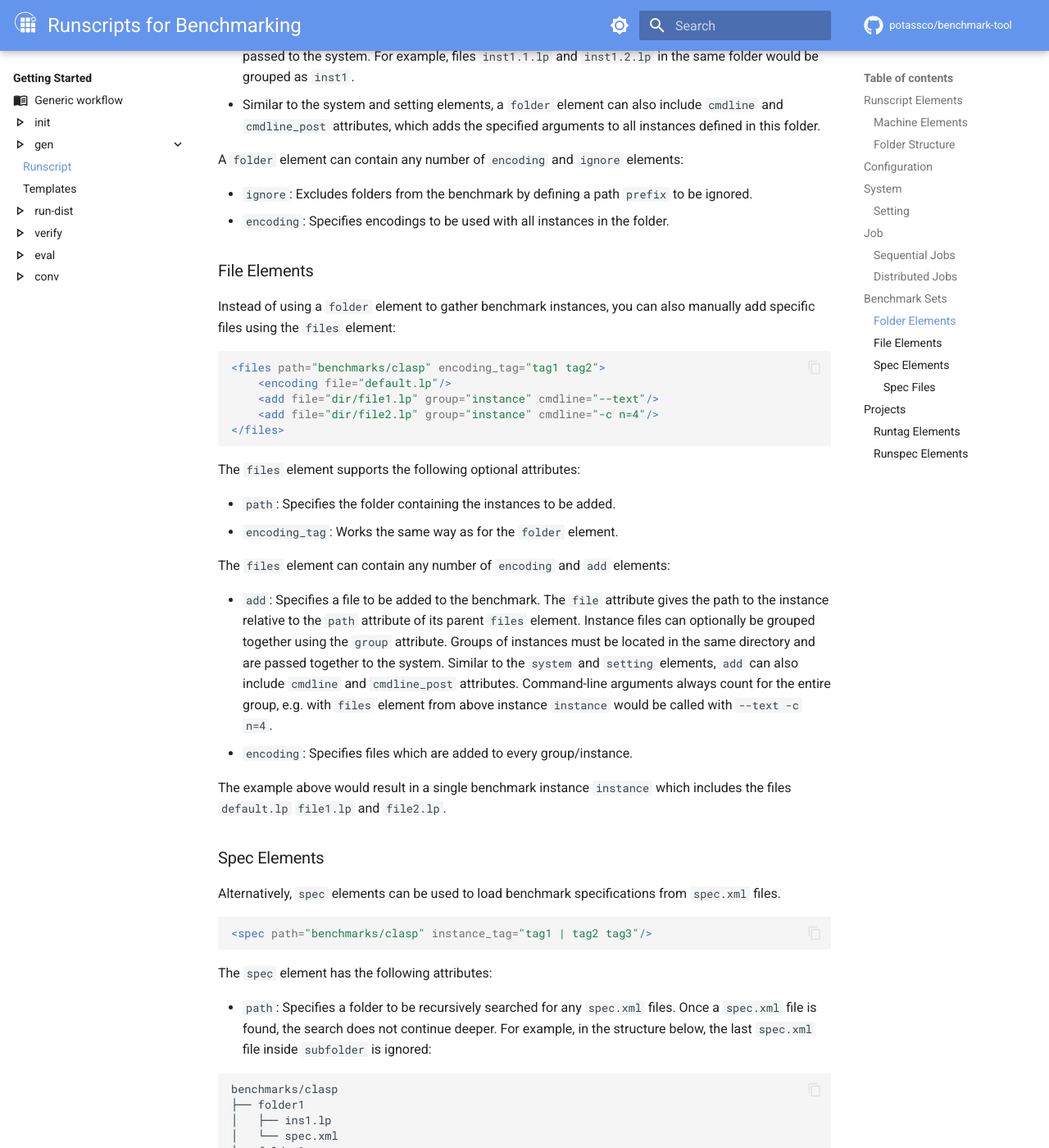
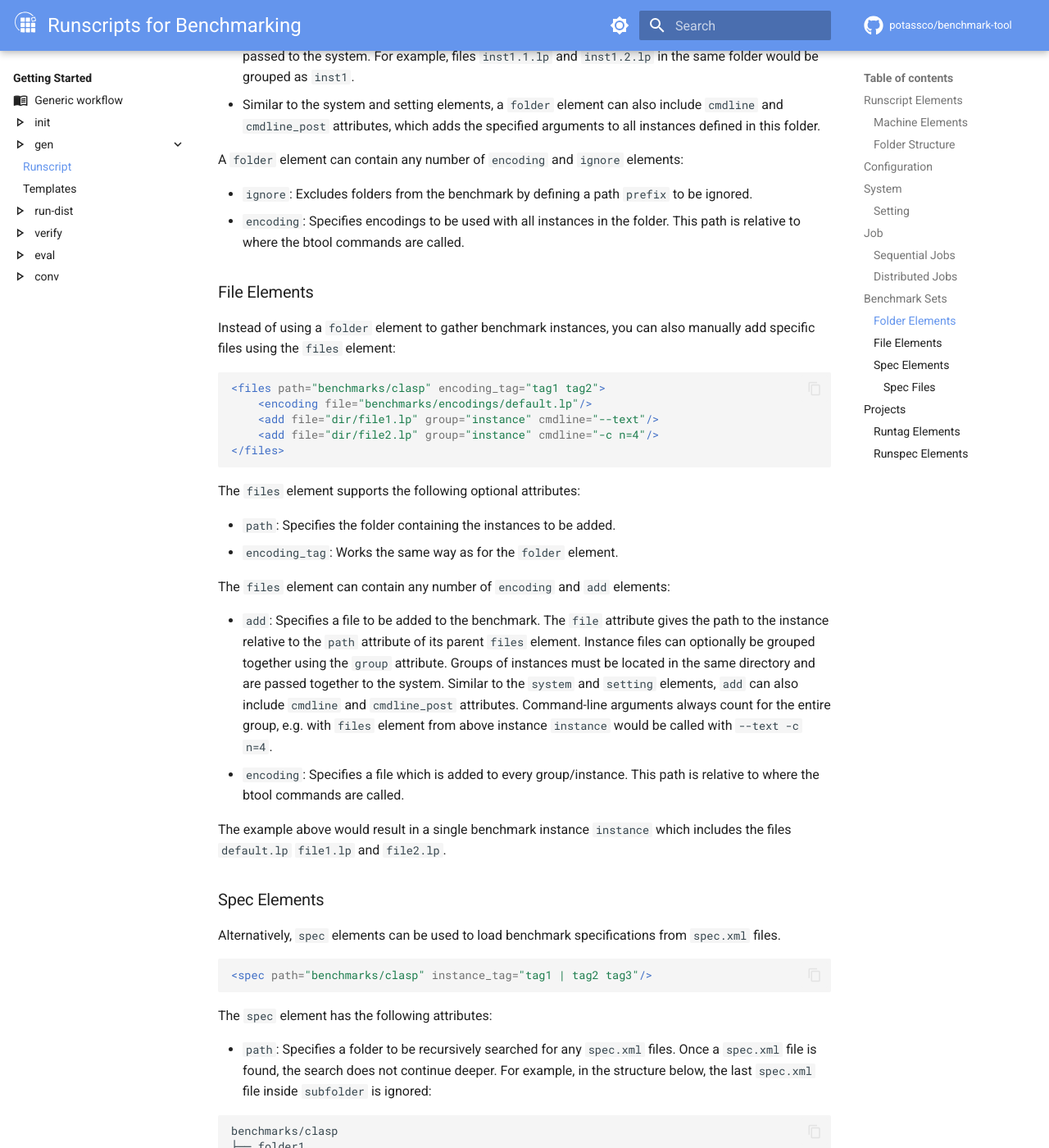
Before and after one commit to potassco/benchmark-tool, an MkDocs documentation site: the page built from docs/getting_started/gen/runscript.md, in a window 1280 px wide and 1400 px high, scrolled down 6055 px. Shown: the whole window at 82% size. Built offline with MkDocs 1.6.1 and Material for MkDocs 9.7.7, drawn with Linux system fonts in a browser that asks for light colours; comment, search, counter and statistics services are not loaded; some of the changed text lies outside the part shown.

Commit message:
Improve documentation clarity

````diff
--- a/docs/getting_started/gen/runscript.md
+++ b/docs/getting_started/gen/runscript.md
@@ -261,7 +261,7 @@ benchmark class, and results are separated accordingly:
 ```xml
 <folder path="benchmarks/clasp" encoding_tag="tag1" group="true" cmdline_post="--text">
     <ignore prefix="pigeons"/>
-    <encoding file="encodings/no-pigeons.lp"/>
+    <encoding file="benchmarks/encodings/no-pigeons.lp"/>
 </folder>
 ```
 
@@ -282,6 +282,7 @@ A `folder` element can contain any number of `encoding` and `ignore` elements:
 
 - `ignore`: Excludes folders from the benchmark by defining a path `prefix` to be ignored.
 - `encoding`: Specifies encodings to be used with all instances in the folder.
+This path is relative to where the btool commands are called.
 
 ### File Elements
 
@@ -290,7 +291,7 @@ manually add specific files using the `files` element:
 
 ```xml
 <files path="benchmarks/clasp" encoding_tag="tag1 tag2">
-    <encoding file="default.lp"/>
+    <encoding file="benchmarks/encodings/default.lp"/>
     <add file="dir/file1.lp" group="instance" cmdline="--text"/>
     <add file="dir/file2.lp" group="instance" cmdline="-c n=4"/>
 </files>
@@ -311,7 +312,8 @@ the system. Similar to the `system` and `setting` elements, `add` can also inclu
 `cmdline` and `cmdline_post` attributes. Command-line arguments always count for the
 entire group, e.g. with `files` element from above instance `instance` would be called
 with `--text -c n=4`.
-- `encoding`: Specifies files which are added to every group/instance.
+- `encoding`: Specifies a file which is added to every group/instance. This path is relative
+to where the btool commands are called.
 
 The example above would result in a single benchmark instance `instance` which includes
 the files `default.lp` `file1.lp` and `file2.lp`.
````
Also changed, not shown: docs/getting_started/workflow/index.md (+4 -1 lines).
